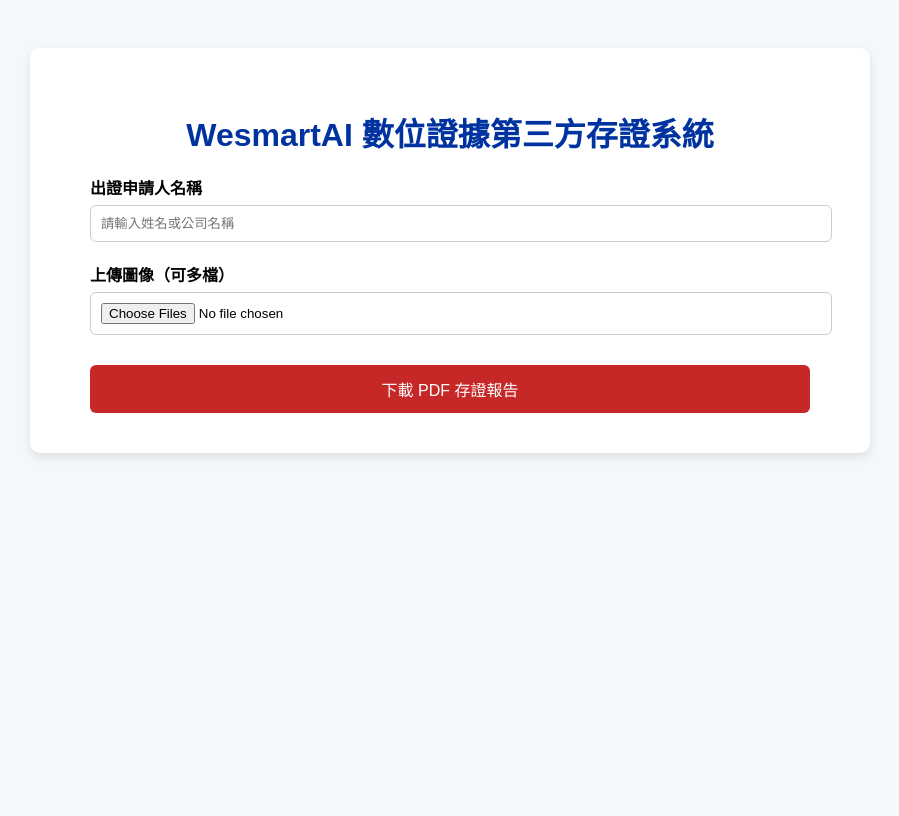
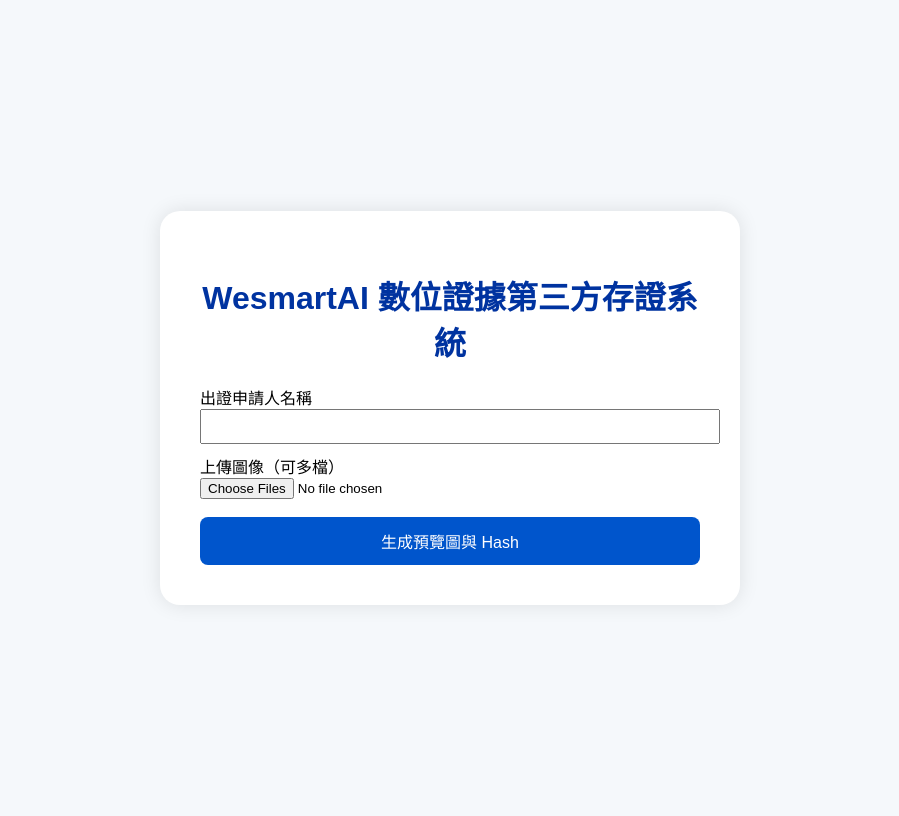
Before and after one commit to takecovertaiwan-cmyk/GPT-UPLOAD, a Flask app: page / in a window 1280 px wide. Shown: the whole page, without its empty margins (190-1089 px from the left). Before the commit the page ends 457 px from the top, so only its background shows below. Run offline with Flask 3, Linux system fonts and the light colour scheme.

Commit message:
Update index.html

```diff
--- a/templates/index.html
+++ b/templates/index.html
@@ -1,30 +1,69 @@
 <!DOCTYPE html>
 <html lang="zh-Hant">
 <head>
-  <meta charset="UTF-8">
-  <title>WesmartAI 數位證據第三方存證系統</title>
-  <style>
-    body { font-family:"Noto Sans TC",sans-serif; background:#f5f8fb; display:flex; justify-content:center; padding:40px; }
-    .container { background:white; border-radius:10px; padding:40px 60px; box-shadow:0 4px 10px rgba(0,0,0,0.1); width:720px; }
-    h1{text-align:center;color:#0033a0;margin-bottom:20px;}
-    label{font-weight:bold;display:block;margin-top:20px;}
-    input[type="text"],input[type="file"]{width:100%;padding:10px;margin-top:6px;border:1px solid #ccc;border-radius:6px;}
-    button{width:100%;padding:12px;margin-top:30px;background:#c62828;color:white;border:none;border-radius:6px;font-size:16px;cursor:pointer;}
-    button:hover{opacity:0.9;}
-  </style>
+<meta charset="UTF-8" />
+<title>WesmartAI 數位證據第三方存證系統</title>
+<style>
+body { font-family:"Noto Sans TC",sans-serif; background:#f5f8fb; display:flex; justify-content:center; align-items:center; height:100vh; }
+.container { background:white; padding:40px; border-radius:20px; box-shadow:0 0 20px rgba(0,0,0,0.1); width:500px; }
+h1 { color:#0033a0; text-align:center; }
+button { width:100%; padding:12px; border:none; border-radius:8px; color:white; font-size:16px; cursor:pointer; }
+#previewBtn { background:#0055cc; }
+#generateBtn { background:#d32f2f; margin-top:10px; }
+img { max-width:100%; margin-top:10px; border-radius:8px; }
+</style>
 </head>
 <body>
-  <div class="container">
-    <h1>WesmartAI 數位證據第三方存證系統</h1>
-    <form id="form" method="post" enctype="multipart/form-data" action="/generate">
-      <label>出證申請人名稱</label>
-      <input type="text" name="applicant" placeholder="請輸入姓名或公司名稱" required>
+<div class="container">
+  <h1>WesmartAI 數位證據第三方存證系統</h1>
+  <form id="uploadForm">
+    <label>出證申請人名稱</label><br>
+    <input type="text" id="applicant" name="applicant" required style="width:100%;padding:8px;margin-bottom:10px;"><br>
+    <label>上傳圖像（可多檔）</label><br>
+    <input type="file" id="files" name="files" multiple required><br><br>
+    <button type="button" id="previewBtn">生成預覽圖與 Hash</button>
+  </form>
+  <div id="previewArea"></div>
+  <button type="button" id="generateBtn" style="display:none;">下載 PDF 存證報告</button>
+</div>
 
-      <label>上傳圖像（可多檔）</label>
-      <input type="file" name="files" accept="image/*" multiple required>
+<script>
+let snapshots = [];
 
-      <button type="submit">下載 PDF 存證報告</button>
-    </form>
-  </div>
+document.getElementById("previewBtn").onclick = async () => {
+  const formData = new FormData(document.getElementById("uploadForm"));
+  const res = await fetch("/preview", { method:"POST", body:formData });
+  const data = await res.json();
+  if(data.status === "ok") {
+    snapshots = data.snapshots;
+    let html = "<h3>預覽圖與 Hash</h3>";
+    data.snapshots.forEach(s=>{
+      html += `<p><b>${s.filename}</b><br>SHA256: ${s.sha256}<br>大小: ${s.size_kb} KB</p>`;
+      const file = Array.from(document.getElementById("files").files).find(f=>f.name===s.filename);
+      const reader = new FileReader();
+      reader.onload = e=>{
+        const img = document.createElement("img");
+        img.src = e.target.result;
+        document.getElementById("previewArea").appendChild(img);
+      };
+      reader.readAsDataURL(file);
+    });
+    document.getElementById("previewArea").innerHTML = html;
+    document.getElementById("generateBtn").style.display = "block";
+  }
+};
+
+document.getElementById("generateBtn").onclick = async ()=>{
+  const applicant = document.getElementById("applicant").value;
+  const payload = new FormData();
+  payload.append("data", JSON.stringify({applicant, snapshots}));
+  const res = await fetch("/generate", {method:"POST", body:payload});
+  const blob = await res.blob();
+  const link = document.createElement("a");
+  link.href = window.URL.createObjectURL(blob);
+  link.download = "WesmartAI_Report.pdf";
+  link.click();
+};
+</script>
 </body>
 </html>
```
